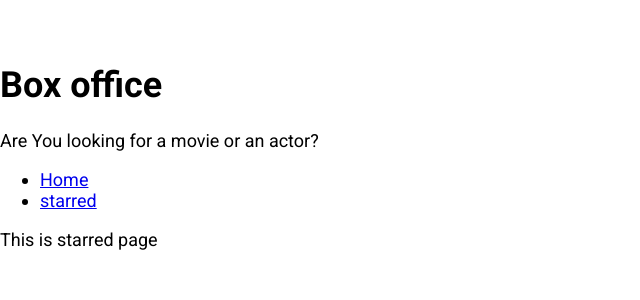
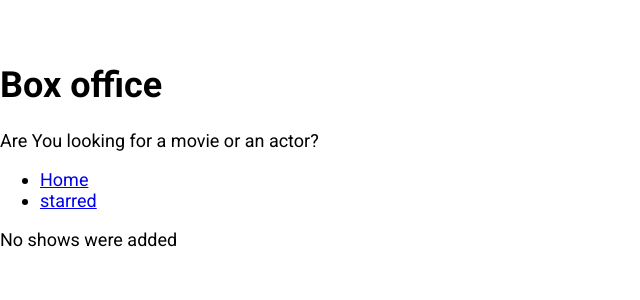
Before and after one commit to akash-100000/Box-office, a React (Create React App) app: page /starred in a window 1280 px wide. Shown: the top 300 px of the page, without its empty margins (0-640 px from the left). Built offline with nearby package versions, Linux system fonts and the light colour scheme.

Commit message:
finished starred page

```diff
--- a/src/pages/Starred.js
+++ b/src/pages/Starred.js
@@ -1,12 +1,43 @@
-import React from 'react'
-import MainPageLayout from '../components/MainPageLayout'
+import React, { useState, useEffect } from 'react';
+import MainPageLayout from '../components/MainPageLayout';
+import { useShows } from '../misc/custom-hooks';
+import { apiGet } from '../misc/config';
+import ShowGrid from '../components/show/ShowGrid';
 
 const Starred = () => {
+  const [starred] = useShows();
+
+  const [shows, setShows] = useState(null);
+  const [isLoading, setIsLoading] = useState(true);
+  const [error, setError] = useState(null);
+
+  useEffect(() => {
+    if (starred && starred.length > 0) {
+      const promises = starred.map(showId => apiGet(`/shows/${showId}`));
+
+      Promise.all(promises)
+        .then(apiData => apiData.map(show => ({ show })))
+        .then(results => {
+          setShows(results);
+          setIsLoading(false);
+        })
+        .catch(err => {
+          setError(err.message);
+          setIsLoading(false);
+        });
+    } else {
+      setIsLoading(false);
+    }
+  }, [starred]);
+
   return (
     <MainPageLayout>
-      This is starred page
+      {isLoading && <div>Shows are still loading</div>}
+      {error && <div>Error occured: {error}</div>}
+      {!isLoading && !shows && <div>No shows were added</div>}
+      {!isLoading && !error && shows && <ShowGrid data={shows} />}
     </MainPageLayout>
-  )
+  );
 };
 
-export default Starred
+export default Starred;
```
